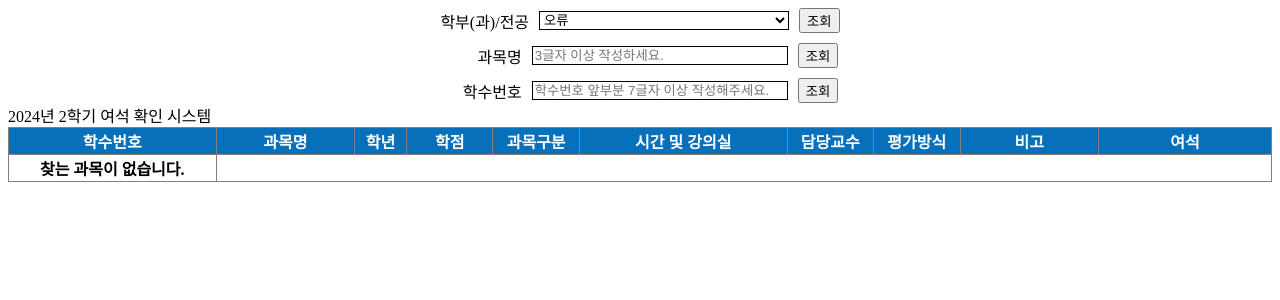
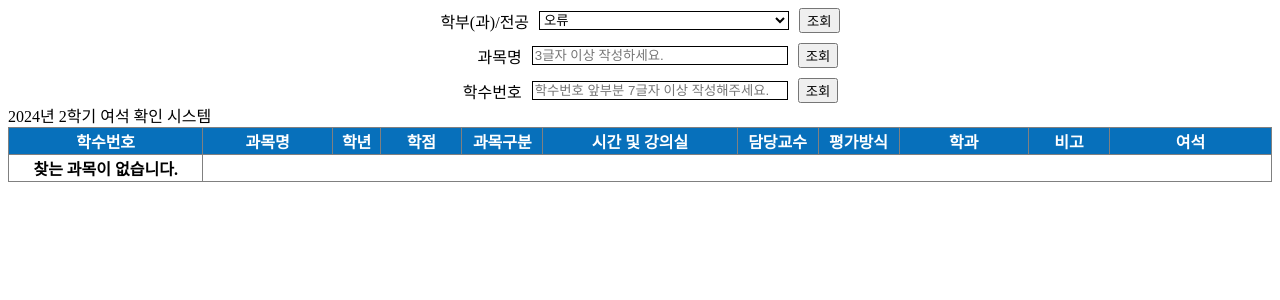
Before and after one commit to kseysh/course-registration-vacancy-checker, a Django app: template config/templates/main.html in a window 1280 px wide. Shown: the top 300 px of the page. Run offline with Django 4.2, Linux system fonts and the light colour scheme; the template is opened without the code that fills it, so the values that code supplies are empty.

Commit message:
feat: course_table에 추가 정보 부여

```diff
--- a/config/templates/course_table.html
+++ b/config/templates/course_table.html
@@ -12,7 +12,8 @@
             <th scope="col" style="width:12%;">시간 및 강의실</th>
             <th scope="col" style="width:5%;">담당교수</th>
             <th scope="col" style="width:5%;">평가방식</th>
-            <th scope="col" style="width:8%;">비고</th>
+            <th scope="col" style="width:8%;">학과</th>
+            <th scope="col" style="width:5%;">비고</th>
             <th scope="col" style="width:10%;">여석</th>
         </tr>
     </thead>
@@ -28,7 +29,8 @@
             <th scope="col" style="width:12%;">{{ course.time_and_classroom }}</th>
             <th scope="col" style="width:5%;">{{ course.professor }}</th>
             <th scope="col" style="width:5%;">{{ course.evaluation_method }}</th>
-            <th scope="col" style="width:8%;">{{ course.remarks }}</th>
+            <th scope="col" style="width:5%;">{{ course.major_name }}</th>
+            <th scope="col" style="width:5%;">{{ course.remarks }}</th>
             <th scope="col" style="width:10%;">{{ course.vacancy }}</th>
         </tr>
         {% endfor %}
```
